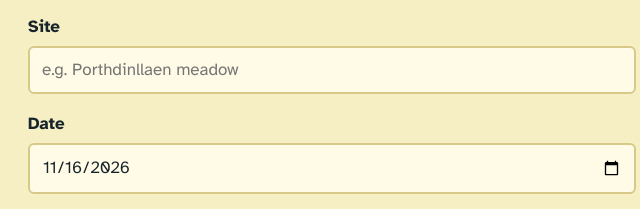
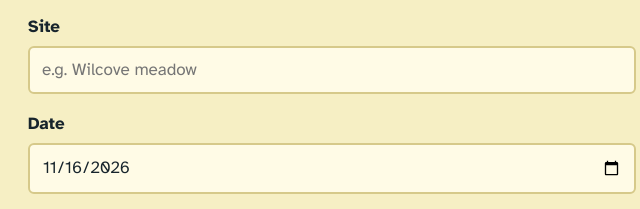
Before and after one commit to ollietidal/QaudratNotes, a plain HTML site: page index.html in a window 1280 px wide. Both pictures are taken after a click on the button "See all your surveys". Shown: the part 220-429 px from the top of the page, 308-948 px from the left. Drawn offline with Linux system fonts and the light colour scheme.

Commit message:
Update index.html
Changed place holder names

```diff
--- a/index.html
+++ b/index.html
@@ -475,7 +475,7 @@ input[type=date] { -webkit-appearance: none; appearance: none; display: block; m
     </div>
     <div class="field">
       <label for="s-site">Site</label>
-      <input type="text" id="s-site" required placeholder="e.g. Porthdinllaen meadow">
+      <input type="text" id="s-site" required placeholder="e.g. Wilcove meadow">
     </div>
     <div>
       <div class="field">
@@ -2135,7 +2135,7 @@ const APP_CONFIG = {
     "count", "subsample_area_m2", "count_per_quadrat", "count_density_m2", "shoot_count", "shoot_density_m2", "canopy_height_mean_cm", "canopy_height_n", "canopy_heights_cm"];
   const COND_COLS = ["conditions_time", "weather", "air_temp_c", "wind_speed_kmh", "wind_from", "wind_gust_kmh", "pressure_hpa", "tide_height_m_msl", "tide_state"];
   const r1 = v => Number(v.toFixed(1));
-  // Readable survey codes, e.g. "porthdinllaen-2026-10-14". Older surveys without a stored code get one by creation order.
+  // Readable survey codes, e.g. "wilcove-2026-10-14". Older surveys without a stored code get one by creation order.
   function codeBase(site, date) { return slug(site).slice(0, 30) + "-" + date; }
   function codeMap(sessions) {
     const map = new Map(), used = new Set();
@@ -2792,7 +2792,7 @@ const APP_CONFIG = {
     $("#region-field").classList.toggle("hidden", h !== "seagrass");
     $("#rocky-region-field").classList.toggle("hidden", h === "seagrass");
     $("#h-survey").textContent = "Start a " + HABITAT_NAME[h].toLowerCase() + " survey";
-    $("#s-site").placeholder = h === "rocky" ? "e.g. Wembury reef" : h === "saltmarsh" ? "e.g. Tamar saltmarsh" : h === "mudflat" ? "e.g. Erme estuary flats" : "e.g. Porthdinllaen meadow";
+    $("#s-site").placeholder = h === "rocky" ? "e.g. Wembury reef" : h === "saltmarsh" ? "e.g. Tamar saltmarsh" : h === "mudflat" ? "e.g. Erme estuary flats" : "e.g. Wilcove meadow";
   }
   // Hide habitats that are switched off. Surveys already recorded in them still open, show and export.
   ["mudflat"].forEach(h => {
```
